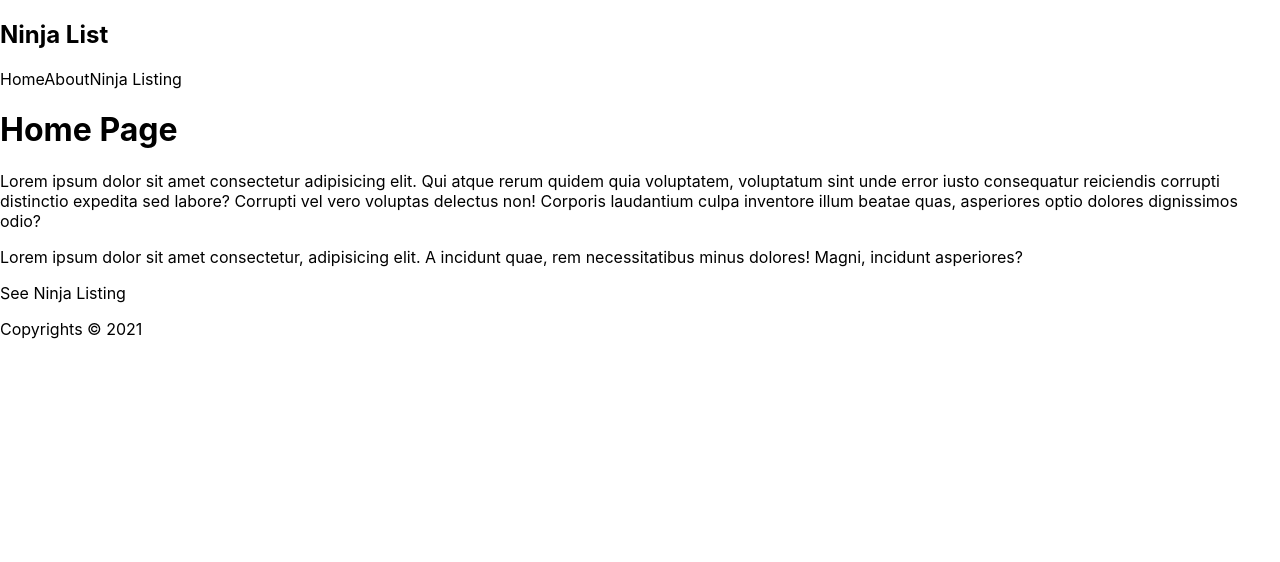
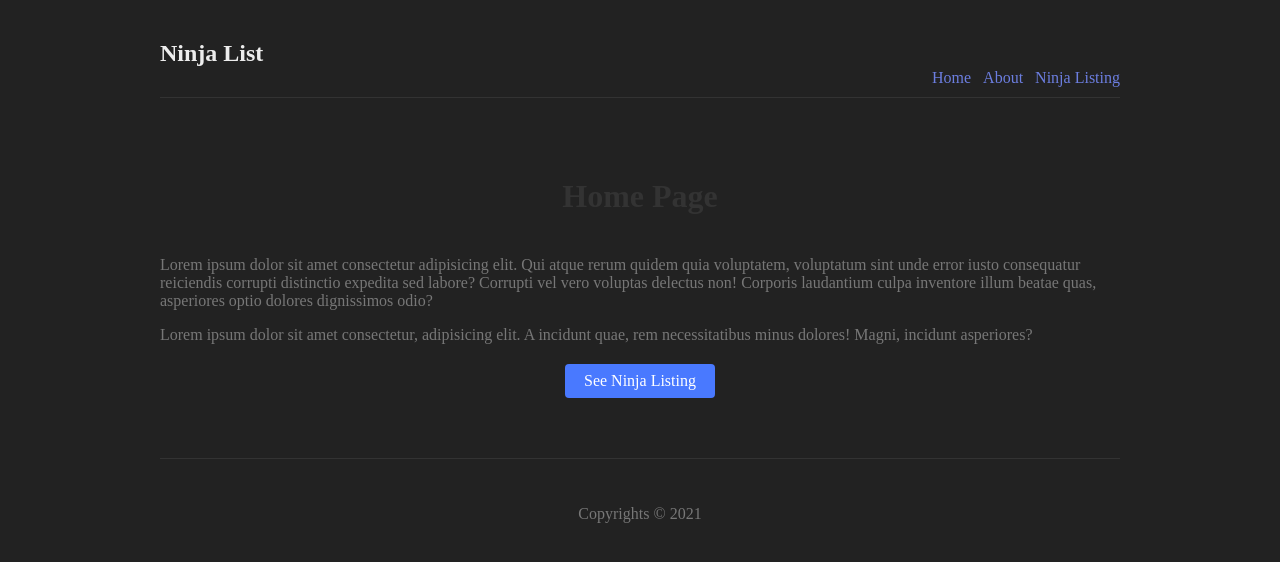
Before and after one commit to iamshaunjp/nextjs-tutorial, a Next.js app in the folder ninjalist/: page / in a window 1280 px wide. Shown: the top 562 px of the page. Built offline with nearby package versions, Linux system fonts and the light colour scheme.

Commit message:
adding custom css

```diff
--- a/ninjalist/components/Footer.js
+++ b/ninjalist/components/Footer.js
@@ -1,8 +1,8 @@
 const Footer = () => {
     return (
-        <div>
+        <footer>
             <p>Copyrights &copy; 2021</p>
-        </div>
+        </footer>
      );
 }
 
--- a/ninjalist/pages/index.js
+++ b/ninjalist/pages/index.js
@@ -8,12 +8,13 @@ export default function Home() {
   return (
 
 
+        // <div className={styles.container}>
         <div>
-            <h1>Home Page</h1>
-            <p>Lorem ipsum dolor sit amet consectetur adipisicing elit. Qui atque rerum quidem quia voluptatem, voluptatum sint unde error iusto consequatur reiciendis corrupti distinctio expedita sed labore? Corrupti vel vero voluptas delectus non! Corporis laudantium culpa inventore illum beatae quas, asperiores optio dolores dignissimos odio?</p>
-            <p>Lorem ipsum dolor sit amet consectetur, adipisicing elit. A incidunt quae, rem necessitatibus minus dolores! Magni, incidunt asperiores?</p>
+            <h1 className={styles.title}>Home Page</h1>
+            <p className={styles.text}>Lorem ipsum dolor sit amet consectetur adipisicing elit. Qui atque rerum quidem quia voluptatem, voluptatum sint unde error iusto consequatur reiciendis corrupti distinctio expedita sed labore? Corrupti vel vero voluptas delectus non! Corporis laudantium culpa inventore illum beatae quas, asperiores optio dolores dignissimos odio?</p>
+            <p className={styles.text}>Lorem ipsum dolor sit amet consectetur, adipisicing elit. A incidunt quae, rem necessitatibus minus dolores! Magni, incidunt asperiores?</p>
             <Link href="ninjas">
-            <a>See Ninja Listing</a>
+            <a className={styles.btn}>See Ninja Listing</a>
             </Link>
         </div>
     // <div className={styles.container}>
--- a/ninjalist/styles/Home.module.css
+++ b/ninjalist/styles/Home.module.css
@@ -1,4 +1,6 @@
+/*
 .container {
+  background: darkblue;
   min-height: 100vh;
   padding: 0 0.5rem;
   display: flex;
@@ -120,3 +122,24 @@
     flex-direction: column;
   }
 }
+*/
+.title {
+  color: #333;
+  padding-bottom: 20px;
+  text-align: center;
+}
+
+.text {
+  color: #777;
+}
+
+.btn {
+  display: block;
+  width: 150px;
+  padding: 8px 0;
+  margin: 20px auto;
+  background: #4979ff;
+  border-radius: 4px;
+  color: white;
+  text-align: center;
+}
--- a/ninjalist/styles/globals.css
+++ b/ninjalist/styles/globals.css
@@ -2,15 +2,54 @@ html,
 body {
   padding: 0;
   margin: 0;
-  font-family: -apple-system, BlinkMacSystemFont, Segoe UI, Roboto, Oxygen,
-    Ubuntu, Cantarell, Fira Sans, Droid Sans, Helvetica Neue, sans-serif;
+  background: #222;
+  color: #ededed;
+  /* font-family: -apple-system, BlinkMacSystemFont, Segoe UI, Roboto, Oxygen,
+    Ubuntu, Cantarell, Fira Sans, Droid Sans, Helvetica Neue, sans-serif; */
+    font-family: "Nunito";
 }
 
 a {
   color: inherit;
   text-decoration: none;
+  color: #6c7ee0;
 }
 
 * {
   box-sizing: border-box;
 }
+
+
+@import url('https://fonts.googleapis.com/css2?family=Nunito:wght@300;400;600;700&display=swap');
+
+
+.content {
+  max-width: 960px;
+  margin: 0 auto;
+}
+
+nav {
+  margin: 10px auto 80px;
+  padding: 10px 0;
+  display: flex;
+  justify-content: flex-end;
+  align-items: flex-end;
+  border-bottom: 1px solid #333;
+}
+
+nav a {
+  margin-left: 12px;
+}
+
+nav .logo {
+  margin-right: auto;
+}
+
+footer {
+  display: block;
+  text-align: center;
+  padding: 30px 0;
+  margin-top: 60px;
+  color: #777;
+  border-top: 1px solid #333;
+}
```
Also changed, not shown: ninjalist/styles/Ninjas.module.css (added).
